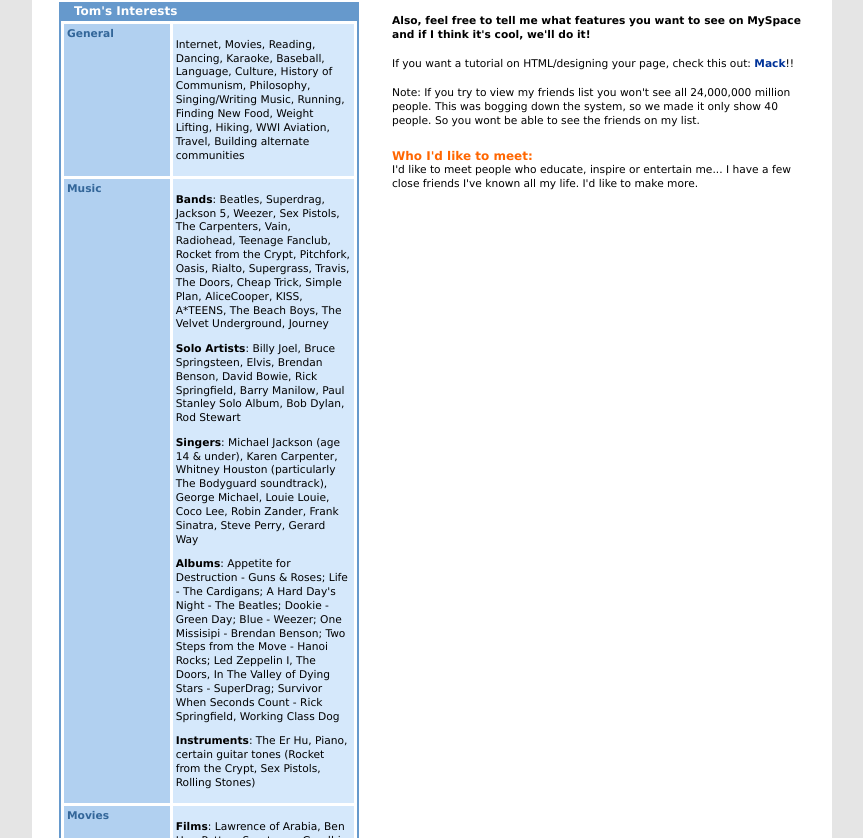
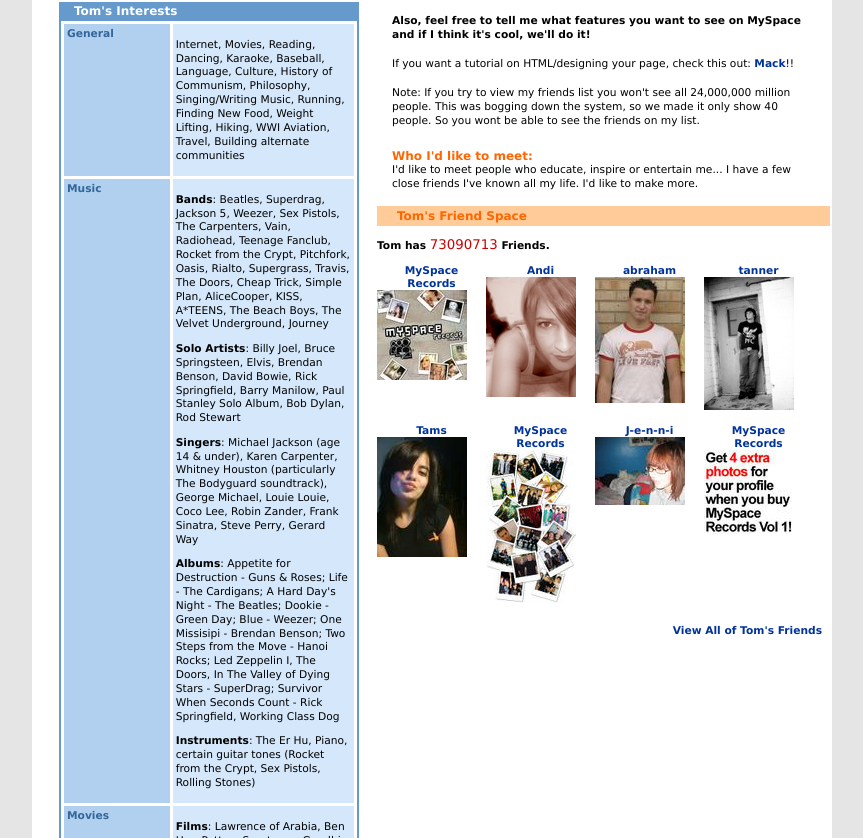
Before and after one commit to benji011/myspace_nextjs, a Next.js app: page / in a window 1280 px wide. Shown: the part 598-1436 px from the top of the page, without its empty margins (208-1071 px from the left). Built offline with nearby package versions, Linux system fonts and the light colour scheme.

Commit message:
Added friends space

```diff
--- a/components/layout/layout.js
+++ b/components/layout/layout.js
@@ -6,8 +6,9 @@
 import Footer from '../footer/footer'
 import SideBar from '../profile/sidebar/sidebar'
 import UserNetwork from '../profile/usernetwork/usernetwork'
+import Blog from '../profile/blog/blog'
 import Blurbs from '../profile/blurbs/blurbs'
-import Blog from '../profile/blog/blog'
+import FriendsSpace from '../profile/friendsspace/friendsspace'
 // styles
 import styles from './layout.module.css'
 import utilStyles from '../../styles/utils.module.css'
@@ -41,6 +42,7 @@
           <UserNetwork/>
           <Blog/>
           <Blurbs/>
+          <FriendsSpace/>
         </main>
       </div>
       <main>{children}</main>
--- /dev/null
+++ b/components/profile/friendsspace/friendsspace.js
@@ -0,0 +1,67 @@
+import Head from 'next/head'
+import Layout from '../../layout/layout'
+import styles from './friendsspace.module.css'
+
+export default function FriendsSpace() {
+  return (
+          <section>
+            <header className={styles.mainSectionHeader}>
+              <h2 className={styles.mainSectionH2}>Tom's Friend Space</h2>
+            </header>
+            <p><b>Tom has <span className={styles.focusHighlight}>73090713</span> Friends.</b></p>
+            <div className={styles.friendPicContainer}>
+              <figure className={styles.friendPicContainerFigure}>
+                <figcaption className={styles.friendPicContainerFigcaption}>
+                  <a href="#">MySpace<br />Records</a>
+                </figcaption>
+                <img src="images/myspace-records.jpg" />
+              </figure>
+              <figure className={styles.friendPicContainerFigure}>
+                <figcaption className={styles.friendPicContainerFigcaption}>
+                  <a href="#">Andi</a>
+                </figcaption>
+                <img src="images/andi.jpg" />
+              </figure>
+              <figure className={styles.friendPicContainerFigure}>
+                <figcaption className={styles.friendPicContainerFigcaption}>
+                  <a href="#">abraham</a>
+                </figcaption>
+                <img src="images/abraham.jpg" />
+              </figure>
+              <figure className={styles.friendPicContainerFigure}>
+                <figcaption className={styles.friendPicContainerFigcaption}>
+                  <a href="#">tanner</a>
+                </figcaption>
+                <img src="images/tanner.jpg" />
+              </figure>
+              <figure className={styles.friendPicContainerFigure}>
+                <figcaption className={styles.friendPicContainerFigcaption}>
+                  <a href="#">Tams</a>
+                </figcaption>
+                <img src="images/tams.jpg" />
+              </figure>
+              <figure className={styles.friendPicContainerFigure}>
+                <figcaption className={styles.friendPicContainerFigcaption}>
+                  <a href="#">MySpace<br />Records</a>
+                </figcaption>
+                <img src="images/myspace-records-2.jpg" />
+              </figure>
+              <figure className={styles.friendPicContainerFigure}>
+                <figcaption className={styles.friendPicContainerFigcaption}>
+                  <a href="#">J-e-n-n-i</a>
+                </figcaption>
+                <img src="images/jenni.jpg" />
+              </figure>
+              <figure className={styles.friendPicContainerFigure}>
+                <figcaption className={styles.friendPicContainerFigcaption}>
+                  <a href="#">MySpace<br />Records</a>
+                </figcaption>
+                <img src="images/myspace-records-3.jpg" />
+              </figure>
+            </div>
+            <p className={styles.friendsListLink}>
+              <a href="#">View All of Tom's Friends</a>
+            </p>
+          </section>
+  )
+}
--- /dev/null
+++ b/components/profile/friendsspace/friendsspace.module.css
@@ -0,0 +1,70 @@
+
+/*
+========================================
+Friend Space
+========================================
+*/
+.mainSectionHeader {
+  background-color: #ffcc99;
+  padding-top: 3px;
+  padding-bottom: 3px;
+  margin-bottom: 8px;
+}
+
+.mainSectionH2 {
+  color: #FF6600;
+  margin-left: 20px;
+}
+
+.friendsHeader {
+  margin-bottom: 6px;
+}
+
+.friendsP:nth-of-type(1) {
+  margin-top: 0;
+  margin-left: 15px;
+}
+
+
+.focusHighlight {
+  color: #cc0000;
+  font-weight: normal;
+  font-size: 10pt;
+}
+
+.friendPicContainer {
+  display: grid;
+  grid-template-columns: repeat(4, 109px);
+  grid-template-rows: 160px 193px;
+}
+
+.friendPicContainerFigure {
+  margin: 0;
+}
+
+.friendPicContainerFigcaption {
+  text-align: center;
+}
+
+.friendPicContainerImg {
+  display: block;
+  margin: auto;
+}
+
+.friendsListLink {
+  display: flex;
+  justify-content: flex-end;
+  margin-top: 7px;
+  margin-right: 8px;
+  margin-bottom: 30px;
+}
+
+/*.friendsListLink {
+}*/
+
+.friendsListLinkA {
+  color: #cc0000;
+}
+.friendsCommentImg {
+  width: 140px;
+}
```
